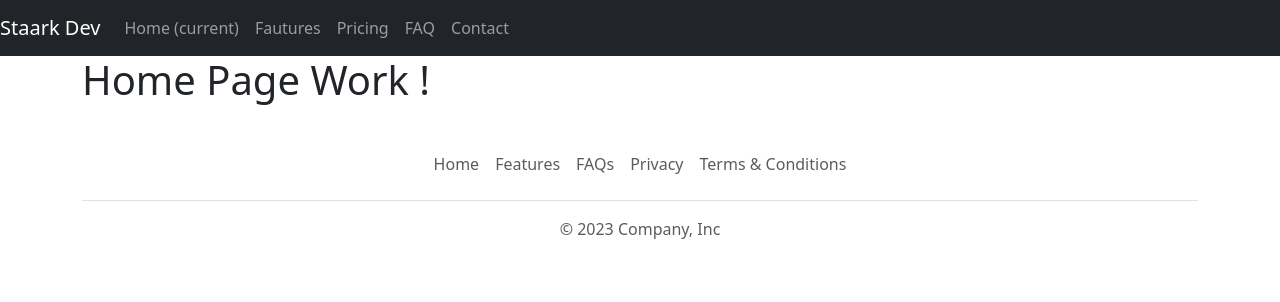
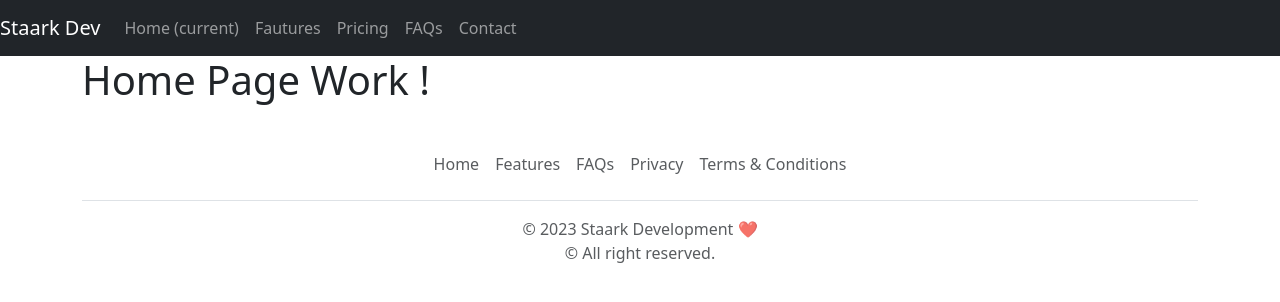
Before and after one commit to staark-dev/staark.info, a React (Create React App) app: page / in a window 1280 px wide. Shown: the top 302 px of the page. Built offline with nearby package versions, Linux system fonts and the light colour scheme.

Commit message:
gh-pages

```diff
--- a/src/layouts/Footer/index.jsx
+++ b/src/layouts/Footer/index.jsx
@@ -12,7 +12,7 @@ export default function Footer() {
                     <li class="nav-item"><Link to="/privacy" className="nav-link px-2 text-body-secondary">Privacy</Link></li>
                     <li class="nav-item"><Link to="/terms" className="nav-link px-2 text-body-secondary">Terms & Conditions</Link></li>
                 </ul>
-                <p class="text-center text-body-secondary">© 2023 Company, Inc</p>
+                <p class="text-center text-body-secondary">© 2023 Staark Development ❤️<br /> &copy; All right reserved.</p>
             </footer>
             <Outlet />
         </div>
--- a/src/layouts/Header/index.jsx
+++ b/src/layouts/Header/index.jsx
@@ -15,7 +15,7 @@ export default function Header() {
                         </li>
 
                         <li class="nav-item">
-                            <Link to="/fautures" className="nav-link">Fautures</Link>
+                            <Link to="/features" className="nav-link">Fautures</Link>
                         </li>
 
                         <li class="nav-item">
@@ -23,7 +23,7 @@ export default function Header() {
                         </li>
 
                         <li class="nav-item">
-                            <Link to="/faq" className="nav-link">FAQ</Link>
+                            <Link to="/faq" className="nav-link">FAQs</Link>
                         </li>
 
                         <li class="nav-item">
```
